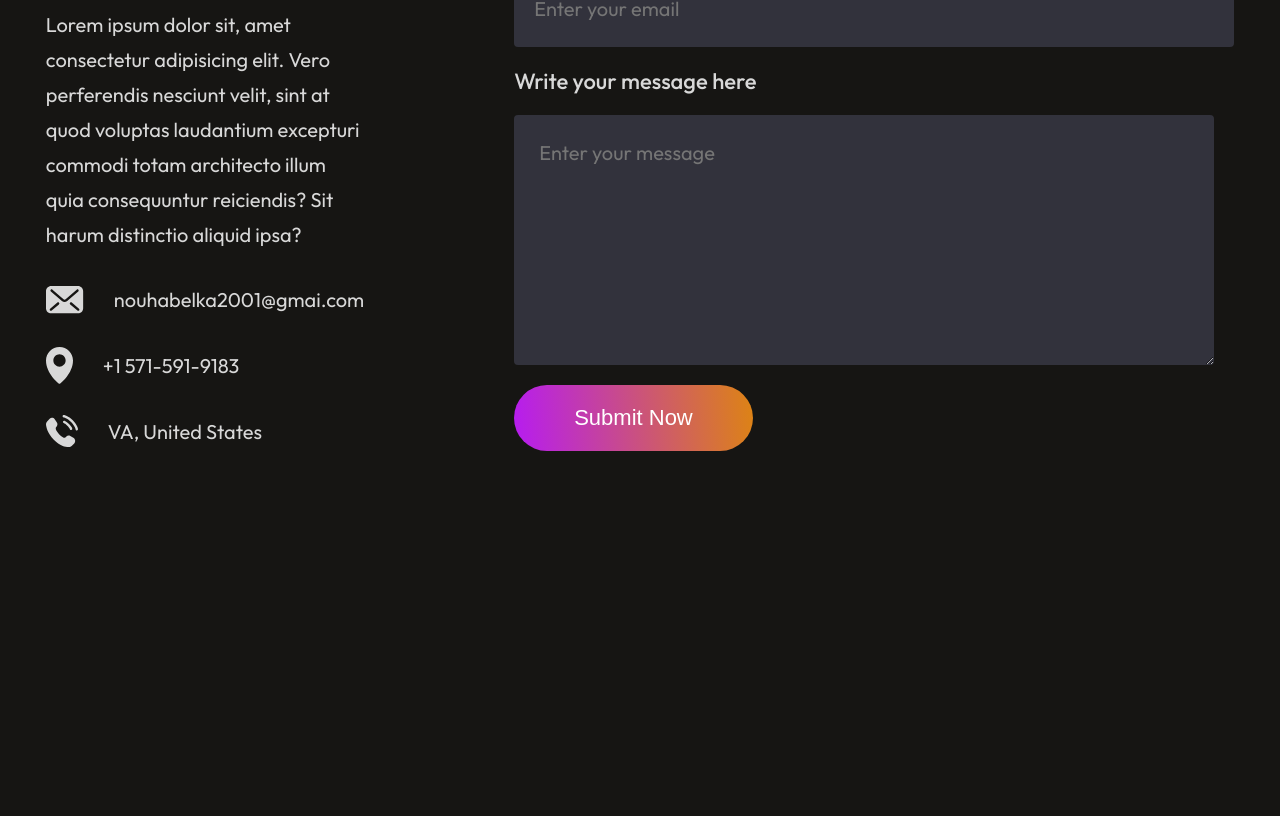
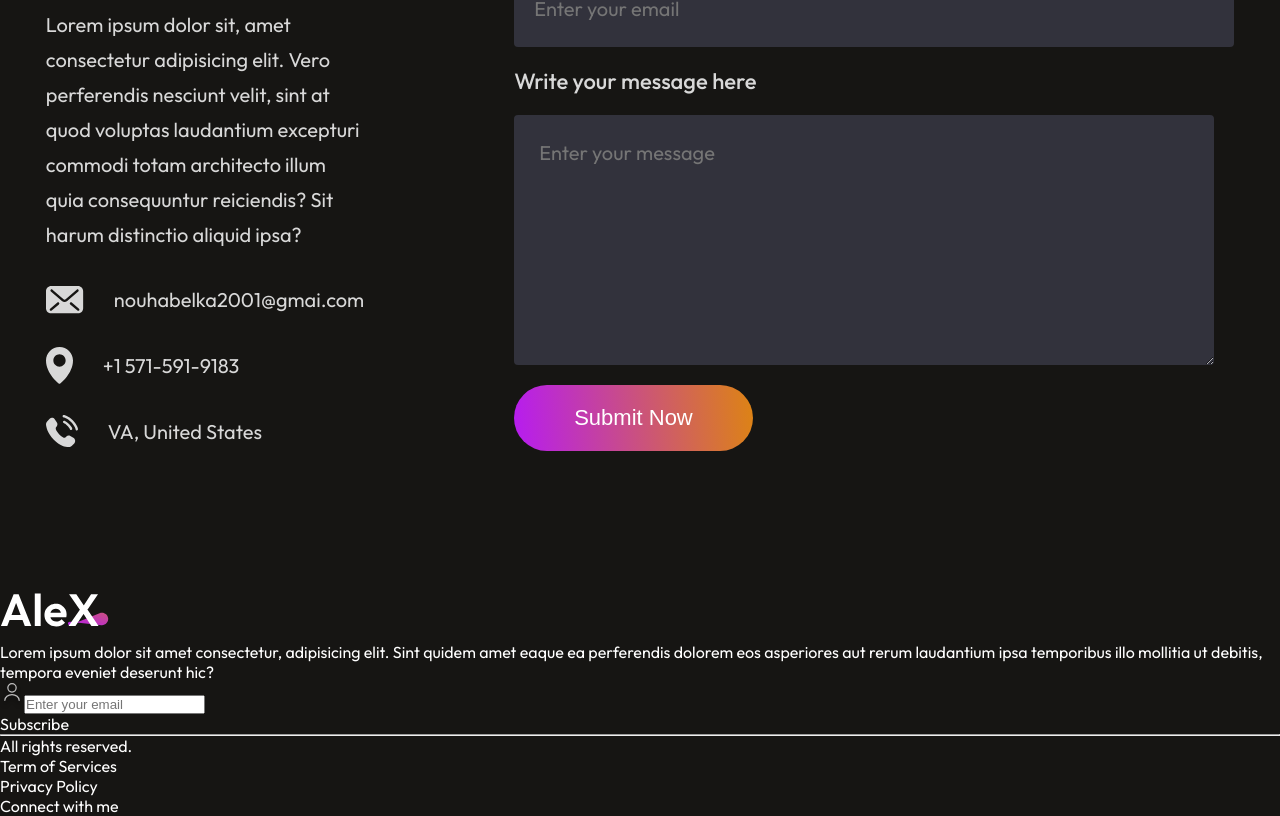
Before and after one commit to nouha-belka/portfolio, a React (Vite) app: page / in a window 1280 px wide. Shown: the part 6285-7101 px from the top of the page. Before the commit the page ends 6786 px from the top, so only its background shows below. Built offline with nearby package versions, Linux system fonts and the light colour scheme.

Commit message:
Footer section almost done

```diff
--- a/src/App.jsx
+++ b/src/App.jsx
@@ -5,6 +5,7 @@ import About from './Components/About/About'
 import Services from './Components/Services/Services'
 import MyWork from './Components/MyWork/MyWork'
 import Contact from './Components/Contact/Contact'
+import Footer from './Components/Footer/Footer'
 
 const App = () => {
   return (
@@ -15,6 +16,7 @@ const App = () => {
       <Services/>
       <MyWork/>
       <Contact/>
+      <Footer/>
     </div>
   )
 }
--- /dev/null
+++ b/src/Components/Footer/Footer.jsx
@@ -0,0 +1,35 @@
+import React from 'react'
+import './Footer.css'
+import footer_logo from "../../assets/footer_logo.svg"
+import user_icon from "../../assets/user_icon.svg"
+
+const Footer = () => {
+  return (
+    <div className='footer'>
+      <div className="footer-top">
+        <div className='footer-top-left'>
+            <img src={footer_logo} alt=""/>
+            <p>Lorem ipsum dolor sit amet consectetur, adipisicing elit. Sint quidem amet eaque ea perferendis dolorem eos asperiores aut rerum laudantium ipsa temporibus illo mollitia ut debitis, tempora eveniet deserunt hic?</p>
+        </div>
+        <div className="footer-top-right">
+            <div className="footer-email-input">
+                <img src={user_icon} alt=""/>
+                <input type="email" placeholder='Enter your email'/>
+            </div>
+            <div className="footer-subscribe">Subscribe</div>
+        </div>
+      </div>
+      <hr/>
+      <div className="footer-bottom">
+        <p className="footer-bottom-left">All rights reserved.</p>
+        <div className="footer-bottom-right">
+            <p>Term of Services</p>
+            <p>Privacy Policy</p>
+            <p>Connect with me</p>
+        </div>
+      </div>
+    </div>
+  )
+}
+
+export default Footer
```
Also changed, not shown: src/Components/Footer/Footer.css (added).
